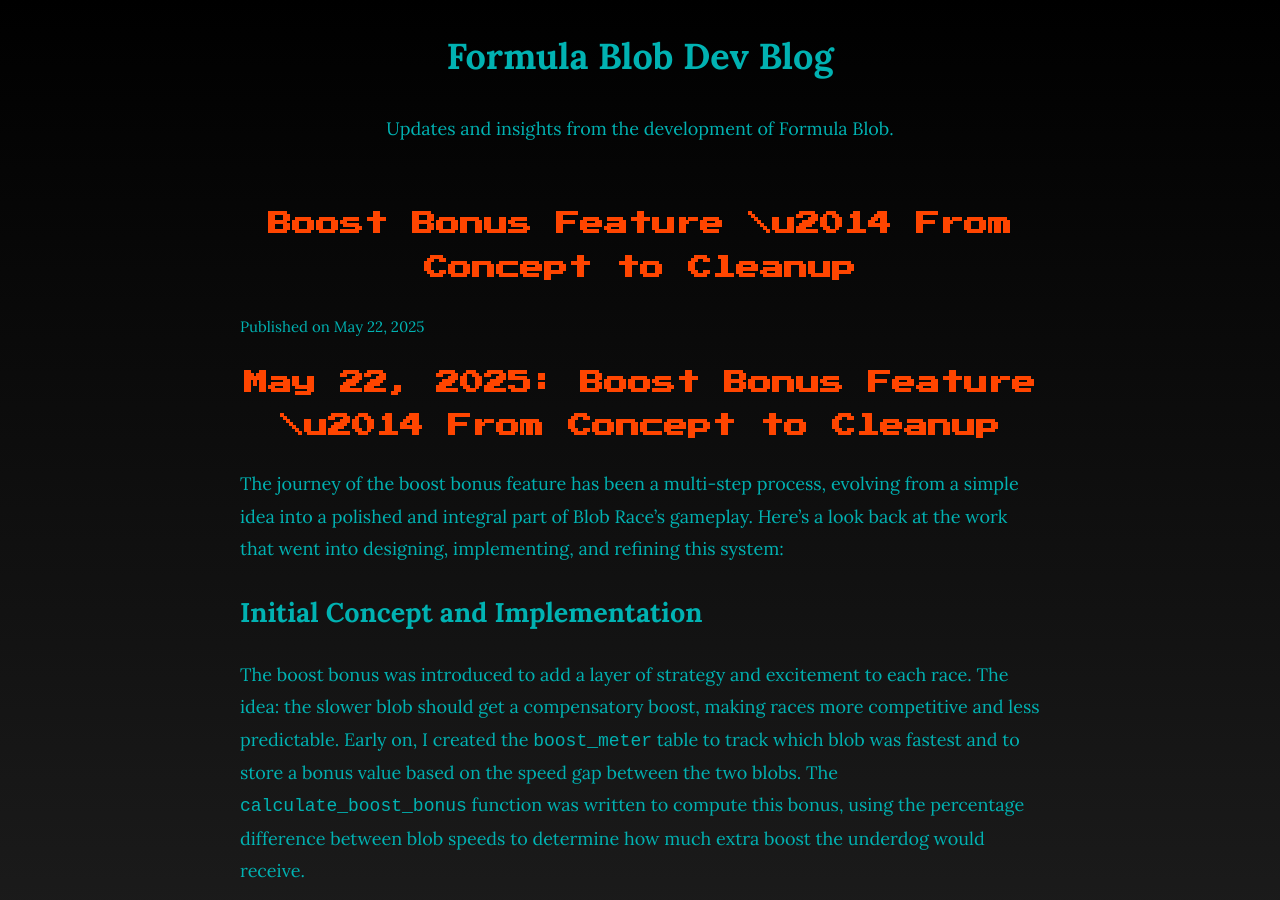
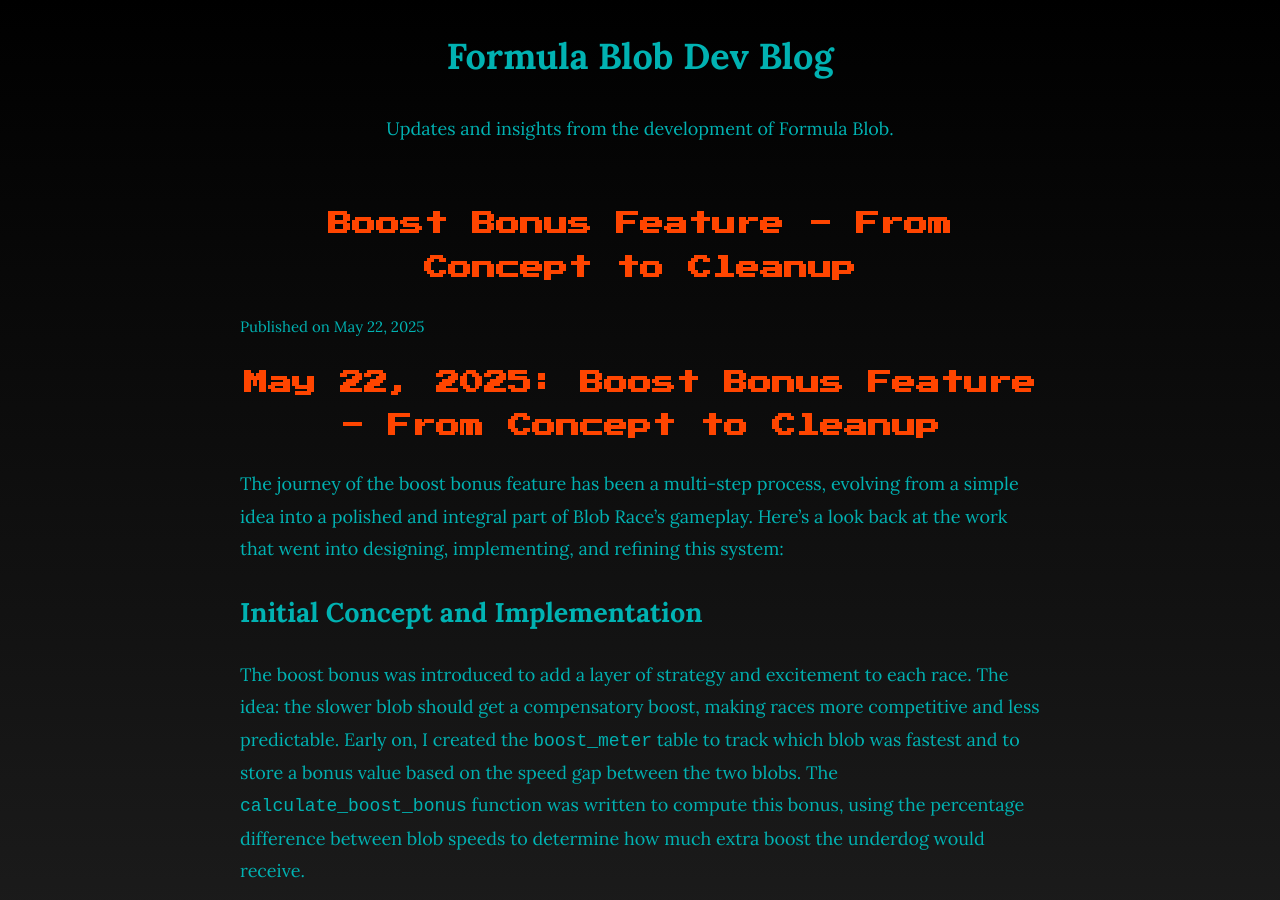
Before and after one commit to geopet/formula-blob, a Jekyll site: the page built from blog/_posts/2025-05-22-boost-bonus-feature-concept-cleanup.md, in a window 1280 px wide and 900 px high. Built offline with Jekyll 4.4.1, drawn with Linux system fonts in a browser that asks for light colours.

Commit message:
chore(fix text): update special characters
Some special characters weren't rendering properly, so this fixes that.

```diff
--- a/blog/_posts/2025-05-22-boost-bonus-feature-concept-cleanup.md
+++ b/blog/_posts/2025-05-22-boost-bonus-feature-concept-cleanup.md
@@ -1,10 +1,10 @@
 ---
 layout: blog
-title: "Boost Bonus Feature \\u2014 From Concept to Cleanup"
+title: "Boost Bonus Feature - From Concept to Cleanup"
 date: 2025-05-22
 ---
 
-# May 22, 2025: Boost Bonus Feature \\u2014 From Concept to Cleanup
+# May 22, 2025: Boost Bonus Feature - From Concept to Cleanup
 
 The journey of the boost bonus feature has been a multi-step process, evolving from a simple idea into a polished and integral part of Blob Race’s gameplay. Here’s a look back at the work that went into designing, implementing, and refining this system:
 
```
Also changed, not shown: blog/_posts/2025-06-04-lights-sound-grit-race-day-polish.md (+1 -1 lines), blog/_posts/2025-06-18-naming-and-ui-polish.md (+1 -1 lines).
